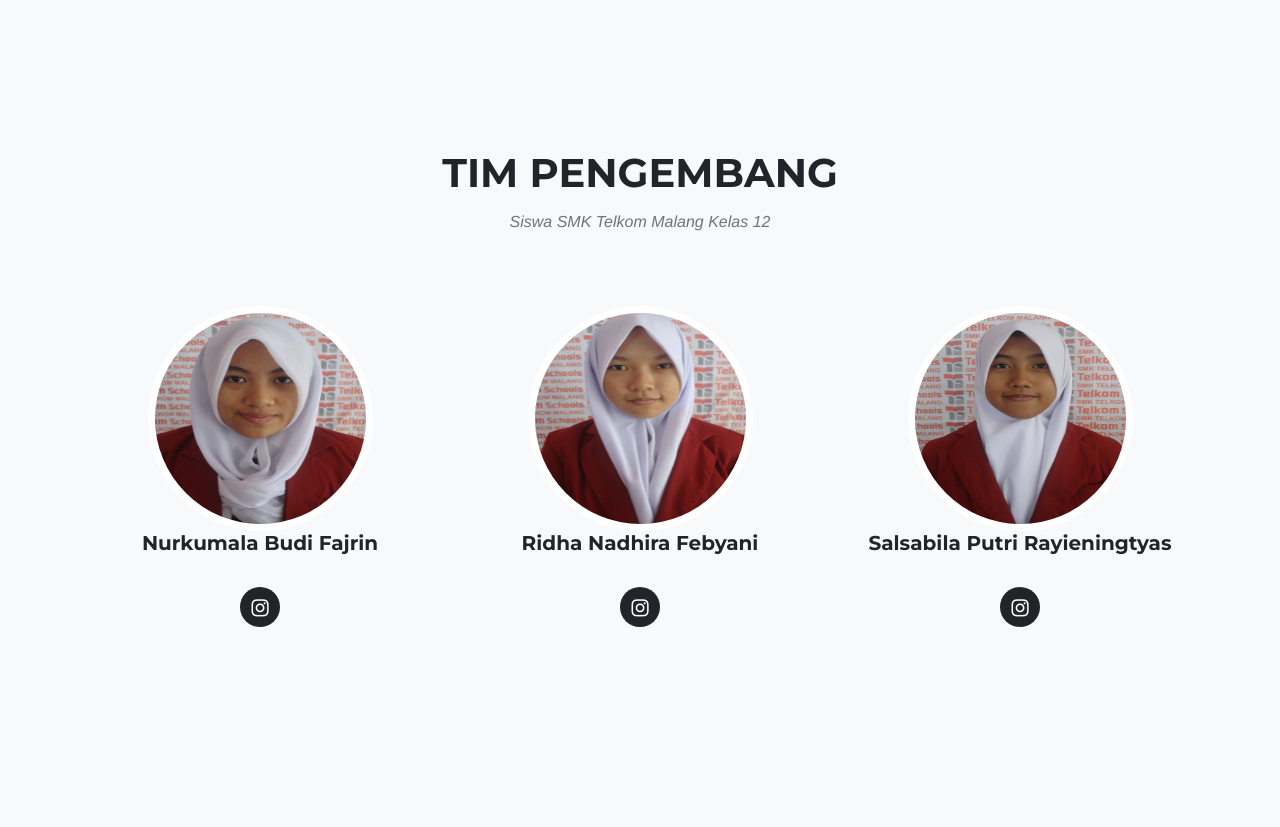
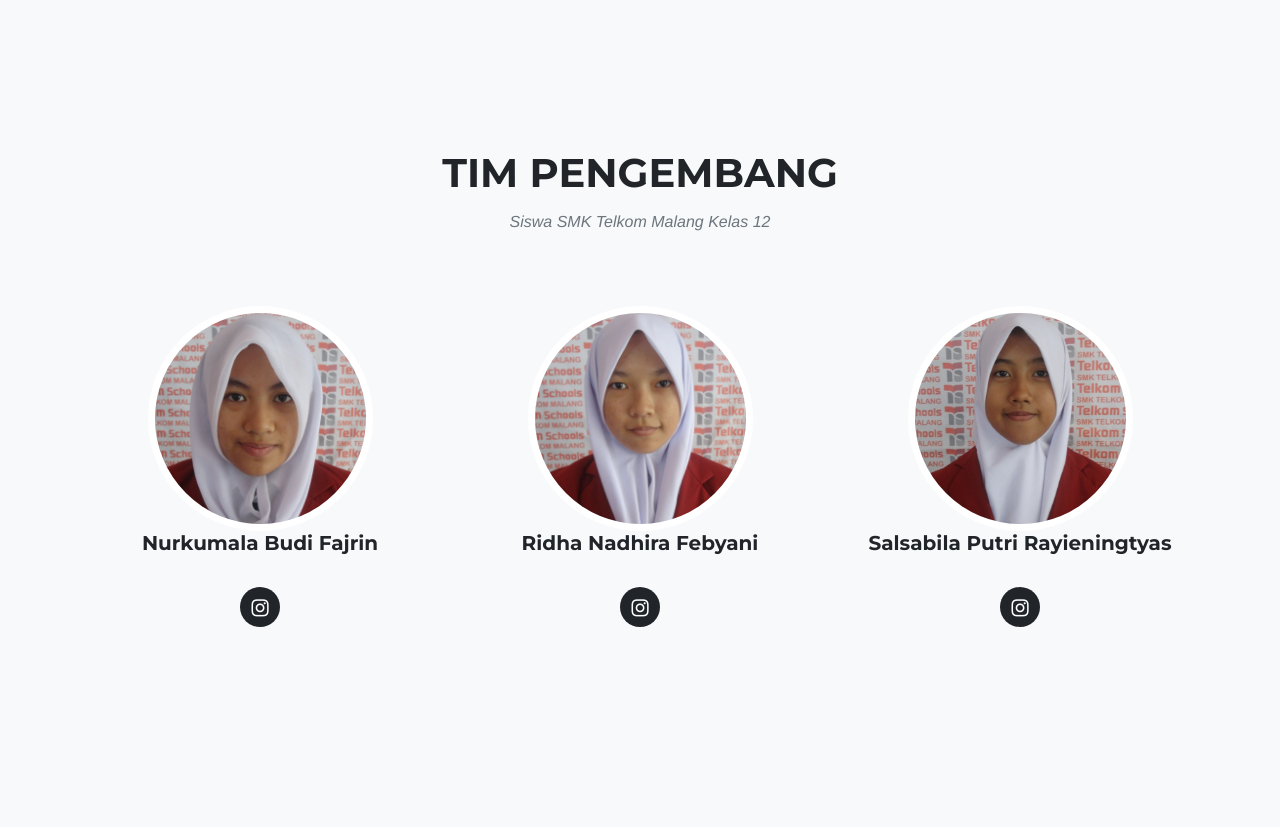
Before and after one commit to salsapr/ProjectWork, a CodeIgniter app: page /ProjectWork/index.php/home/index in a window 1280 px wide. Shown: the part 5512-6339 px from the top of the page. Run offline with CodeIgniter, Linux system fonts and the light colour scheme; some libraries are stand-ins or nearby versions; some web fonts are replaced.

Commit message:
Fixing Email

```diff
--- a/application/controllers/home.php
+++ b/application/controllers/home.php
@@ -28,23 +28,29 @@ class home extends CI_Controller {
 				if (count($this->pesan_model->getcounttgl($this->input->post('tanggal'))) == 0) {
 					if($this->pesan_model->pesan()==TRUE)
 					{
+						$this->load->library('email');
 						$config = array(
 							'protocol'    => 'smtp',
 							'smtp_host'   => 'ssl://smtp.googlemail.com',
 							'smtp_port'   => 465,
+							'auth'		  => TRUE,
 							'smtp_user'   => 'malabudif@gmail.com',
 							'smtp_pass'   => 'kademangan12',
 							'mailtype'    => 'html',
-							'wordwrap'    => TRUE
+							'wordwrap'    => TRUE,
 
 						);
-						$this->load->library('email');
+
 						$this->email->initialize($config);
 						$this->email->set_newline("\r\n");
 						$this->email->from('malabudif@gmail.com','Administrator Penyewaan Aula SMK Telkom Malang');
 						$this->email->to($this->input->post('email'));
 						$this->email->subject('Pemesanan Sewa Aula SMK Telkom Malang');
 						$this->email->message('Pemesanan Anda sudah terkirim!<br>Untuk pertanyaan dan info lebih lanjut silahkan hubungi 085102077834 - Suko atau via email blablab <br><br>Terimakasih<br><br><br>Admin Penyewaan Aula SMK Telkom');
+
+
+
+
 
 						if ($this->email->send()) {
 							$data['notif'] = 'Validasi sukses';
@@ -77,7 +83,6 @@ class home extends CI_Controller {
 				$this->load->view('template_view',$data);
 			}
 
-
 		}
 
 	}
--- a/application/models/admin_model.php
+++ b/application/models/admin_model.php
@@ -63,9 +63,6 @@ class Admin_model extends CI_Model {
 						->result();
 	}
 
-
-
-
 	function get_data_pesanan_by_tgl($tanggal)
 	{
 		return $this->db->where('customer.TANGGAL',$tanggal)
--- a/application/views/template_view.php
+++ b/application/views/template_view.php
@@ -412,7 +412,7 @@
         <div class="row">
           <div class="col-sm-4">
             <div class="tim-member">
-              <img class="mx-auto rounded-circle" src="<?php echo base_url(); ?>assets/img/team/mala.jpg" alt="">
+              <img class="mx-auto rounded-circle" src="<?php echo base_url(); ?>assets/img/team/malbud.jpg" alt="">
               <h5>Nurkumala Budi Fajrin</h5>
               <br>
          <!--      <p class="text-muted">Lorem Ipsum</p> -->
@@ -427,7 +427,7 @@
           </div>
           <div class="col-sm-4">
             <div class="tim-member">
-              <img class="mx-auto rounded-circle" src="<?php echo base_url(); ?>assets/img/team/ridha.jpg" alt="">
+              <img class="mx-auto rounded-circle" src="<?php echo base_url(); ?>assets/img/team/ridok.jpg" alt="">
               <h5>Ridha Nadhira Febyani</h5>
               <br>
               <!-- <p class="text-muted">Lorem Ipsum</p> -->
@@ -442,7 +442,7 @@
           </div>
           <div class="col-sm-4">
             <div class="tim-member">
-              <img class="mx-auto rounded-circle" src="<?php echo base_url(); ?>assets/img/team/salsa.jpg" alt="">
+              <img class="mx-auto rounded-circle" src="<?php echo base_url(); ?>assets/img/team/sals.jpg" alt="">
               <h5>Salsabila Putri Rayieningtyas</h5>
               <br>
               <!-- <p class="text-muted">Lorem Ipsum</p> -->
```
Also changed, not shown: assets/img/team/mala.JPG (deleted), assets/img/team/malbud.JPG (added), assets/img/team/ridha.JPG (deleted), assets/img/team/ridok.JPG (added), assets/img/team/sals.JPG (added), assets/img/team/salsa.JPG (deleted).
